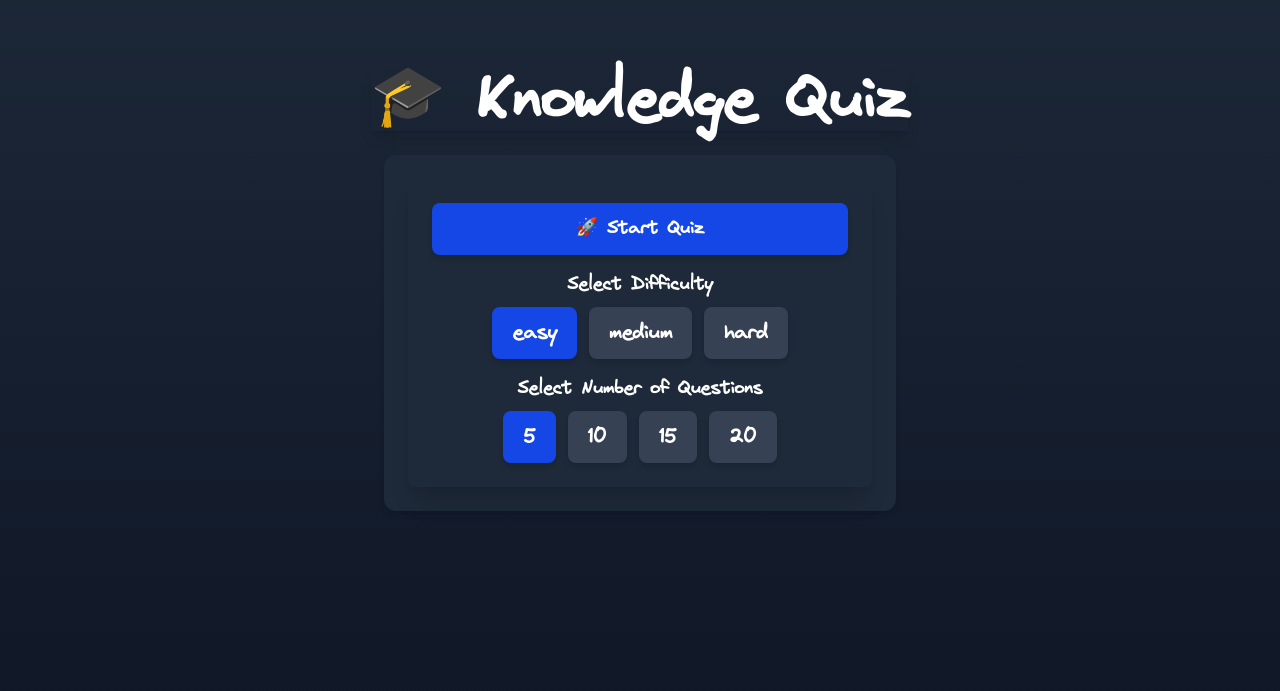
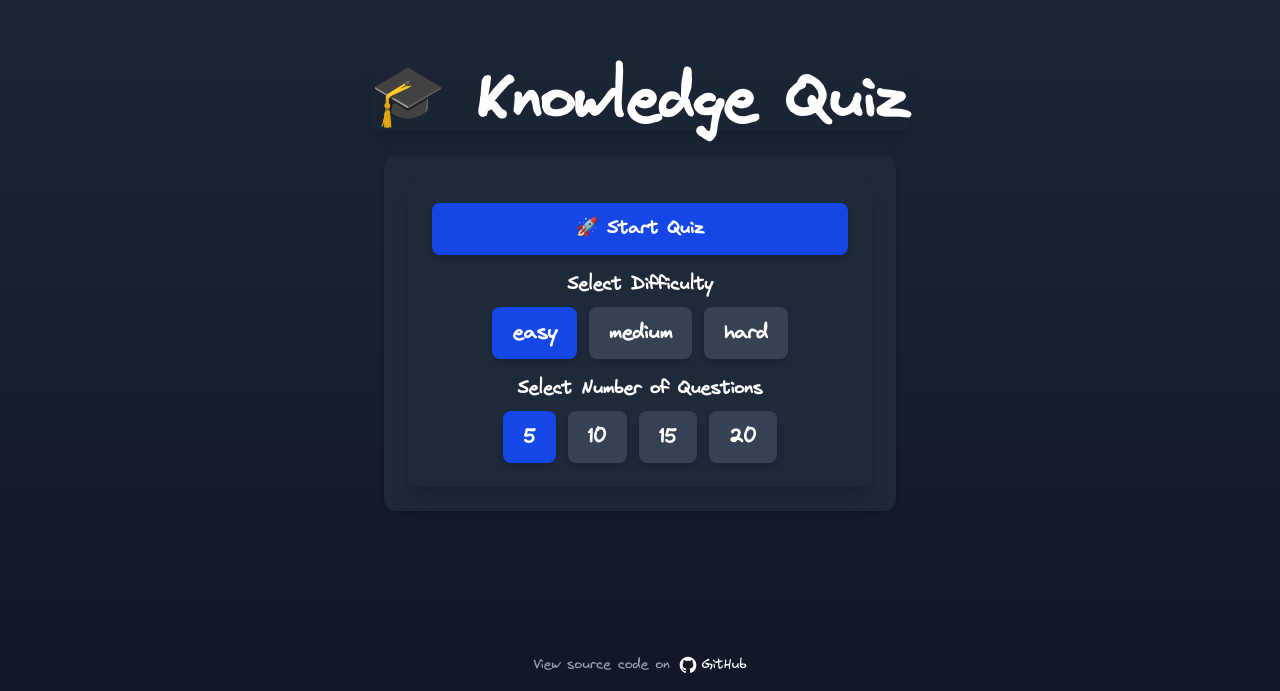
Before and after one commit to Ernesto248/knowledge-quiz, a React (Vite) app: page / in a window 1280 px wide. Shown: the part 109-800 px from the top of the page. Built offline with nearby package versions, Linux system fonts and the light colour scheme.

Commit message:
Version-1 finalized

```diff
--- a/src/App.tsx
+++ b/src/App.tsx
@@ -4,6 +4,7 @@
 import { DifficultyType, QuestionAmountType } from "./types/types.d";
 import QuestionCard from "./components/QuestionCard";
 import ResultModal from "./components/ResutlModal";
+import GitHubFooter from "./components/GitHubFooter";
 
 function App() {
   const [difficulty, setDifficulty] = useState<DifficultyType>(
@@ -98,6 +99,8 @@
           totalQuestions={questionAmount}
         />
       )}
+
+      <GitHubFooter repoUrl="https://github.com/Ernesto248/knowledge-quiz/" />
     </main>
   );
 }
--- /dev/null
+++ b/src/components/GitHubFooter/index.tsx
@@ -0,0 +1,33 @@
+interface Props {
+  repoUrl: string;
+}
+
+const GitHubFooter = ({ repoUrl }: Props) => {
+  return (
+    <footer className="absolute bottom-4 flex items-center gap-2 text-gray-400 text-sm">
+      <span>View source code on</span>
+      <a
+        href={repoUrl}
+        target="_blank"
+        rel="noopener noreferrer"
+        className="flex items-center gap-1 text-white hover:text-blue-400 transition-colors"
+      >
+        <svg
+          className="w-5 h-5"
+          fill="currentColor"
+          viewBox="0 0 24 24"
+          aria-hidden="true"
+        >
+          <path
+            fillRule="evenodd"
+            d="M12 2C6.477 2 2 6.484 2 12.017c0 4.425 2.865 8.18 6.839 9.504.5.092.682-.217.682-.483 0-.237-.008-.868-.013-1.703-2.782.605-3.369-1.343-3.369-1.343-.454-1.158-1.11-1.466-1.11-1.466-.908-.62.069-.608.069-.608 1.003.07 1.531 1.032 1.531 1.032.892 1.53 2.341 1.088 2.91.832.092-.647.35-1.088.636-1.338-2.22-.253-4.555-1.113-4.555-4.951 0-1.093.39-1.988 1.029-2.688-.103-.253-.446-1.272.098-2.65 0 0 .84-.27 2.75 1.026A9.564 9.564 0 0112 6.844c.85.004 1.705.115 2.504.337 1.909-1.296 2.747-1.027 2.747-1.027.546 1.379.202 2.398.1 2.651.64.7 1.028 1.595 1.028 2.688 0 3.848-2.339 4.695-4.566 4.943.359.309.678.92.678 1.855 0 1.338-.012 2.419-.012 2.747 0 .268.18.58.688.482A10.019 10.019 0 0022 12.017C22 6.484 17.522 2 12 2z"
+            clipRule="evenodd"
+          />
+        </svg>
+        GitHub
+      </a>
+    </footer>
+  );
+};
+
+export default GitHubFooter;
```
